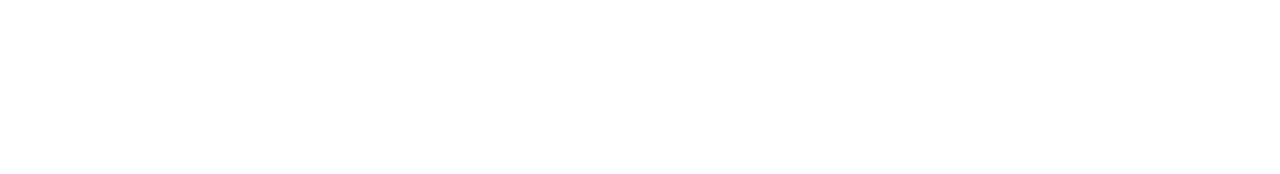
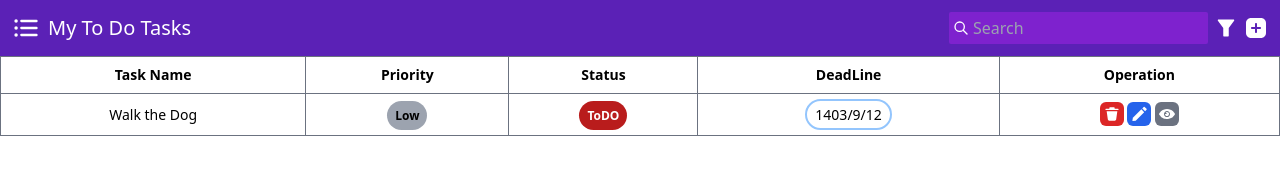
Before and after one commit to abolfazl-jafari-m/To-Do-App-Js, a website: page public/index.html in a window 1280 px wide. Drawn offline with Linux system fonts and the light colour scheme.

Commit message:
task table Design

```diff
--- a/public/index.html
+++ b/public/index.html
@@ -9,6 +9,50 @@
     <title>TO DO</title>
 </head>
 <body>
+<div class="w-full">
+    <header class="w-full bg-violet-800 flex justify-between items-center p-3">
+        <div class="flex items-center gap-2">
+            <img src="./assets/Image/list-ul-alt-svgrepo-com.svg" alt="logo" class="w-7 ">
+            <h1 class="text-white text-xl">My To Do Tasks</h1>
+        </div>
+        <div class="flex items-center gap-1.5">
+            <div class="bg-purple-700 p-1  text-white hidden sm:flex rounded-sm  items-center gap-1">
+                <img src="./assets/Image/search-alt-1-svgrepo-com.svg" alt="search" class="w-4">
+                <input type="text" placeholder="Search" class="outline-0 border-0 bg-transparent text-md">
+            </div>
+            <button><img src="./assets/Image/filter-fill-svgrepo-com.svg" class="w-6"></button>
+            <button><img src="./assets/Image/plus-rectangle-svgrepo-com.svg" class="w-6"></button>
+        </div>
+    </header>
 
+    <main class="w-full">
+        <table class="w-full  text-sm sm:text-md border-collapse p-2">
+            <thead class="font-semibold">
+            <tr>
+                <th class="border border-gray-500 p-2">Task Name</th>
+                <th class="border border-gray-500 p-2">Priority</th>
+                <th class="border border-gray-500 p-2">Status</th>
+                <th class="border border-gray-500 p-2 hidden  sm:table-cell">DeadLine</th>
+                <th class="border border-gray-500 p-2">Operation</th>
+            </tr>
+            </thead>
+            <tbody class="text-center ">
+            <tr>
+                <td class="border border-gray-500 p-2">Walk the Dog</td>
+                <td class="border border-gray-500 p-2"><span class="px-2 py-1.5 bg-gray-400 rounded-2xl font-semibold text-xs">Low</span></td>
+                <td class="border border-gray-500 p-2"><span class="px-2 py-1.5 bg-red-700  rounded-2xl text-white font-semibold text-xs">ToDO</span></td>
+                <td class="border border-gray-500 p-2 hidden sm:table-cell"><span class="px-2 py-1 border-2 border-blue-300 rounded-2xl">1403/9/12</span></td>
+                <td class="border border-gray-500 p-2">
+                    <button class="bg-red-600 p-1 rounded-md "><img src="./assets/Image/delete-svgrepo-com.svg" alt="delete" class=" w-4"></button>
+                    <button class="bg-blue-600 p-1 rounded-md "><img src="./assets/Image/pen-f-svgrepo-com.svg" alt="edit" class="w-4"></button>
+                    <button class="bg-gray-500 p-1 rounded-md "><img src="./assets/Image/eye-svgrepo-com.svg" alt="see" class="w-4" ></button>
+                </td>
+            </tr>
+            </tbody>
+        </table>
+    </main>
+
+
+</div>
 </body>
 </html>
```
Also changed, not shown: public/assets/Image/delete-svgrepo-com.svg (added), public/assets/Image/eye-svgrepo-com.svg (added), public/assets/Image/pen-f-svgrepo-com.svg (added), public/style.css.
